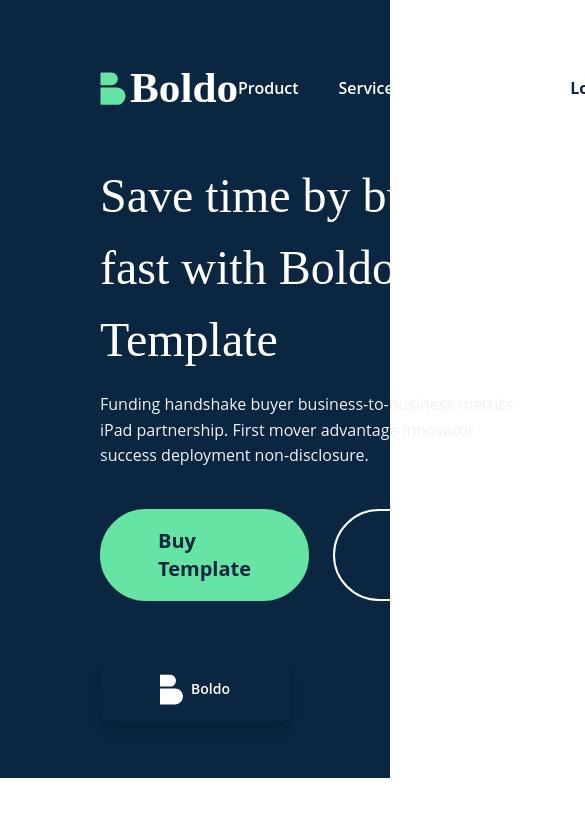
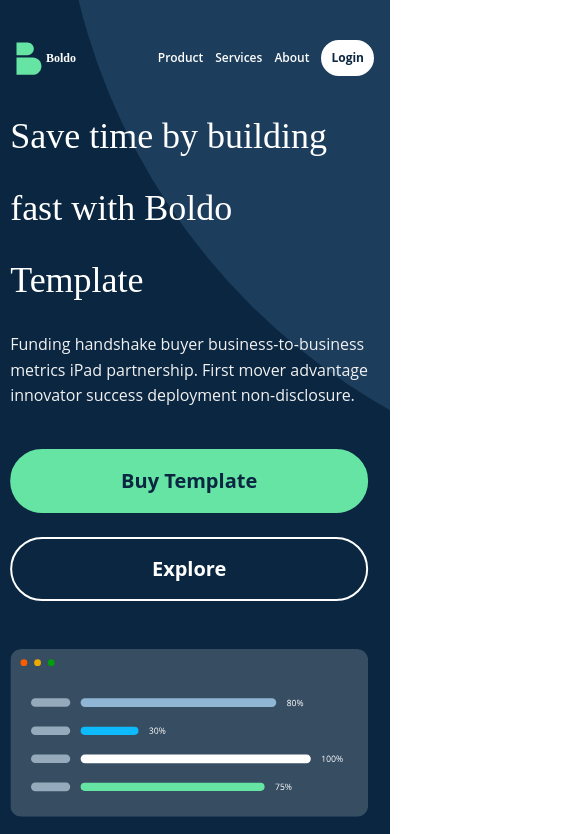
Before and after one commit to ezeaniiandrew/homevy-boldo, a Next.js app: page / in a window 390 px wide. Shown: the top 834 px of the page, 585 px wide, since content can reach past the window. Built offline with nearby package versions, Linux system fonts and the light colour scheme.

Commit message:
add mobile responsiveness

```diff
--- a/src/app/page.tsx
+++ b/src/app/page.tsx
@@ -11,7 +11,7 @@ import {
 
 export default function Home() {
   return (
-    <div className="grid grid-cols-12 w-full text-white">
+    <div className="md:grid md:grid-cols-12 w-full text-white">
       <Nav />
       <Hero />
       <Services />
--- a/src/components/Blog.tsx
+++ b/src/components/Blog.tsx
@@ -37,17 +37,26 @@ export default function Blog() {
   ];
 
   return (
-    <section className="col-span-full px-[6.25rem] text-center mb-[124px]">
+    <section className="col-span-full max-sm:p-4 px-[6.25rem] text-center mb-[124px] max-sm:mb-[64px]">
       <h2 className="text-gray text-xl leading-[32px] text-center capitalize">
         our blog
       </h2>
-      <p className="text-black text-5xl leading-[72px] font-manrope text-center max-w-[842px] mx-auto">
+      <p className="text-black text-5xl max-sm:text-3xl leading-[72px] font-manrope text-center max-w-[842px] mx-auto">
         Value proposition accelerator product management venture
       </p>
-      <div className="mt-[79px] mb-[84px] grid grid-cols-[repeat(3,_300px)] gap-[50px] justify-around text-left">
+      <div className="mt-[79px] mb-[84px] grid grid-cols-[repeat(3,_300px)] max-sm:flex max-sm:flex-col gap-[50px] justify-around text-left">
         {blogPosts.map((post) => (
-          <div key={post.title} className="w-[300px] grid grid-cols-subgrid">
-            <Image src={post.image} height={209} width={300} alt="" />
+          <div
+            key={post.title}
+            className="w-[300px] max-sm:w-full grid grid-cols-subgrid"
+          >
+            <Image
+              src={post.image}
+              height={209}
+              width={300}
+              alt=""
+              className="max-sm:w-full"
+            />
             <div className="flex gap-3 mt-6 mb-3">
               <p className="text-dark-blue font-bold leading-[28px]">
                 {post.tag}
--- a/src/components/CompanySlideshow.tsx
+++ b/src/components/CompanySlideshow.tsx
@@ -1,5 +1,3 @@
-"use client";
-import { useEffect, useState, useRef } from "react";
 import SVGLogo from "./Logo";
 
 const companies = Array.from({ length: 10 }, (_, index) =>
@@ -17,38 +15,13 @@ const companies = Array.from({ length: 10 }, (_, index) =>
 );
 
 export default function CompanySlideshow() {
-  const [offset, setOffset] = useState(0);
-  const slideRef = useRef<HTMLDivElement>(null);
-
-  useEffect(() => {
-    const slideWidth = slideRef.current?.offsetWidth ?? 0;
-    const totalWidth = slideWidth * companies.length;
-
-    const animate = () => {
-      setOffset((prevOffset) => {
-        const newOffset = prevOffset - 1;
-        return newOffset <= -totalWidth ? 0 : newOffset;
-      });
-    };
-
-    const intervalId = setInterval(animate, 5000);
-
-    return () => clearInterval(intervalId);
-  }, []);
-
   return (
-    <div className="w-full max-w-5xl overflow-hidden bg-gray-100 p-4 rounded-lg shadow-lg relative">
-      <div className="absolute left-0 top-0 bottom-0 w-40 bg-gradient-to-r from-gray-100 to-transparent z-10"></div>
-
-      <div
-        className="flex gap-7 transition-transform duration-300 ease-linear"
-        style={{ transform: `translateX(${offset}px)` }}
-      >
+    <div className="w-full overflow-hidden bg-gray-100 py-4 rounded-lg">
+      <div className="flex gap-7">
         {companies.map((company, index) => (
           <div
             key={`${(company.name, index)}`}
-            ref={slideRef}
-            className="flex items-center justify-center gap-2 w-40 flex-shrink-0"
+            className="flex items-center justify-start gap-2 w-40 max-sm:w-20 flex-shrink-0"
           >
             {company.logo}
             <h2 className="text-sm font-semibold text-center">
--- a/src/components/Faq.tsx
+++ b/src/components/Faq.tsx
@@ -7,7 +7,7 @@ const faqs = [
 
 export default function Faq() {
   return (
-    <section className="mt-[124px] col-span-full px-[6.25rem] mb-[158px]">
+    <section className="mt-[124px] col-span-full px-[6.25rem] max-sm:px-4 mb-[158px] max-sm:mb-[79px]">
       <Image
         src={"/faq-banner-image.png"}
         className="w-full"
@@ -15,16 +15,18 @@ export default function Faq() {
         width={1100}
         height={403}
       />
-      <div className="flex justify-between mt-14">
-        <p className="max-w-[500px] font-manrope text-4xl leading-[56px] text-black">
+      <div className="flex max-sm:flex-col justify-between mt-14">
+        <p className="max-w-[500px] font-manrope max-sm:text-3xl text-4xl leading-[56px] text-black">
           We connect our customers with the best, and help them keep up-and stay
           open.
         </p>
         <div className="leading-[56px]">
           {faqs.map((faq) => (
-            <ul key={faq} className="flex flex-col leading-[56px]">
-              <li className="flex text-black text-xl w-[499px] justify-between items-center border-b border-[#c4c4c4]">
-                <span className="leading-[56px]">{faq}</span>
+            <ul key={faq} className="flex flex-col leading-[56px] max-sm:mt-5">
+              <li className="flex text-black text-xl w-[499px] max-sm:w-auto justify-between max-sm:pb-2 items-center border-b border-[#c4c4c4]">
+                <span className="leading-[56px] max-sm:leading-normal max-sm:text-sm">
+                  {faq}
+                </span>
                 <span className="w-7 h-7 bg-dark-blue grid place-content-center rounded-full">
                   <Image
                     src={"/chevron-down.svg"}
--- a/src/components/Footer.tsx
+++ b/src/components/Footer.tsx
@@ -9,16 +9,16 @@ const footerDetails = [
 export default function Footer() {
   return (
     <>
-      <footer className="col-span-full  px-[6.25rem] py-[100px]">
-        <div className="grid grid-cols-4">
-          <div className="grid grid-cols-subgrid place-self-start">
+      <footer className="col-span-full px-[6.25rem] max-sm:p-4 py-[100px]">
+        <div className="grid grid-cols-4 max-sm:flex max-sm:flex-col">
+          <div className="grid grid-cols-subgrid place-self-start max-sm:w-full">
             <h3 className="flex gap-2 items-center text-[2.7rem] leading-[34px]">
               <SVGLogo fillColor="#0a2640" width={25} height={32} />
               <span className="text-dark-blue font-manrope font-bold">
                 Boldo
               </span>
             </h3>
-            <p className="max-w-[300px] text-gray leading-[28px] mt-[40px]">
+            <p className="max-w-[300px] max-sm:w-full text-gray leading-[28px] mt-[40px]">
               Social media validation business model canvas graphical user
               interface launch party creative facebook iPad twitter.
             </p>
@@ -26,7 +26,7 @@ export default function Footer() {
           {footerDetails.map((detail) => (
             <div
               key={detail.heading}
-              className="grid grid-cols-subgrid text-center"
+              className="grid grid-cols-subgrid text-center max-sm:text-left max-sm:mt-16"
             >
               <h3 className="font-bold text-black text-xl leading-[32px]">
                 {detail.heading}
@@ -41,7 +41,9 @@ export default function Footer() {
             </div>
           ))}
         </div>
-        <p className="text-gray mt-16">All rights reserved.</p>
+        <p className="text-gray mt-16 max-sm:text-center">
+          All rights reserved.
+        </p>
       </footer>
     </>
   );
--- a/src/components/Hero.tsx
+++ b/src/components/Hero.tsx
@@ -4,10 +4,11 @@ import Link from "next/link";
 
 export default function Hero() {
   return (
-    <section className="px-[6.25rem] mb-[5rem] bg-dark-blue col-span-full pt-40">
-      <div className="flex justify-between items-center">
+    <section className="p-4 md:px-[6.25rem] mb-[5rem] md:py-[6.25rem] bg-dark-blue md:col-span-full md:pt-40 relative after:content-[''] min-h-[798px] max-sm:min-h-[140vh] after:w-[1293px] after:h-[1293px] after:rounded-full after:absolute after:-top-[800px] max-sm:after:-bottom-[50px] after:left-[700px] max-sm:after:left-[60px] after:bg-[#1C3D5B] z-10 overflow-hidden">
+      <div className="absolute md:px-[7rem] max-sm:px-4 top-[200px] max-sm:top-[100px] left-[50%] translate-x-[-51.5%] w-full z-20">
+        <div className="flex flex-col gap-12 md:flex-row md:justify-between items-center">
           <div className="max-w-[35rem]">
-          <h1 className="font-manrope text-5xl font-normal leading-[4.5rem]">
+            <h1 className="font-manrope text-4xl md:text-5xl font-normal leading-[4.5rem]">
               Save time by building fast with Boldo Template
             </h1>
             <p className="text-light-grey leading-[1.6rem] mt-4">
@@ -15,7 +16,7 @@ export default function Hero() {
               partnership. First mover advantage innovator success deployment
               non-disclosure.
             </p>
-          <div className="mt-10 flex gap-6 capitalize">
+            <div className="mt-10 flex flex-col md:flex-row gap-6 capitalize text-center">
               <Link
                 href={"#"}
                 className="px-14 py-4 bg-green border-2 border-green rounded-[56px] text-xl font-bold text-dark-blue"
@@ -31,12 +32,18 @@ export default function Hero() {
             </div>
           </div>
           <div>
-          <Image src="/hero-graphics.svg" alt="hero" width={494} height={423} />
+            <Image
+              src="/hero-graphics.svg"
+              alt="hero"
+              width={494}
+              height={423}
+            />
           </div>
         </div>
         <div className="mt-[3.5rem] mb-[3.5rem]">
           <CompanySlideshow />
         </div>
+      </div>
     </section>
   );
 }
--- a/src/components/Nav.tsx
+++ b/src/components/Nav.tsx
@@ -3,12 +3,14 @@ import SVGLogo from "./Logo";
 
 export default function Nav() {
   return (
-    <nav className="fixed z-50 bg-dark-blue flex justify-between items-between px-[6.25rem] mt-[3.5rem] w-full text-white">
+    <nav className="absolute z-50 flex justify-between items-between px-[6.25rem] max-sm:px-4 mt-[3.5rem] max-sm:mt-[2.5rem] w-full text-white">
       <div className="flex items-center gap-1">
         <SVGLogo fillColor="#65e4a3" width={26} height={33} />
-        <p className="font-manrope font-bold text-[2.7rem]">Boldo</p>
+        <p className="font-manrope font-bold text-[2.7rem] max-sm:text-xs">
+          Boldo
+        </p>
       </div>
-      <ul className="flex items-center justify-center gap-[2.5rem] font-semibold">
+      <ul className="flex items-center justify-center gap-[2.5rem] max-sm:gap-3 font-semibold max-sm:text-xs">
         <li>
           <Link href="#">Product</Link>
         </li>
@@ -18,7 +20,7 @@ export default function Nav() {
         <li>
           <Link href="#">About</Link>
         </li>
-        <li className="px-[2.5rem] py-[0.5rem] font-bold border-2 border-white bg-white rounded-3xl text-dark-blue">
+        <li className="px-[2.5rem] max-sm:p-[0.5rem] py-[0.5rem] font-bold border-2 border-white bg-white rounded-3xl text-dark-blue">
           <Link href="#">Login</Link>
         </li>
       </ul>
--- a/src/components/Testimonial.tsx
+++ b/src/components/Testimonial.tsx
@@ -29,12 +29,12 @@ const testimonials = [
 
 export default function Testimonial() {
   return (
-    <section className="mt-[120px] bg-dark-blue col-span-full px-[6.25rem] pt-24 pb-24">
-      <div className="flex justify-between">
-        <p className="max-w-[716px] font-manrope text-5xl leading-[4.5rem] text-white">
+    <section className="mt-[120px] bg-dark-blue col-span-full max-sm:p-4 max-sm:pb-8 px-[6.25rem] pt-24 pb-24">
+      <div className="flex justify-between max-sm:flex-col max-sm:gap-6">
+        <p className="max-w-[716px] font-manrope max-sm:text-4xl text-5xl leading-[4.5rem] text-white">
           An enterprise template to ramp up your company website
         </p>
-        <div className="flex items-center justify-center gap-6 self-end">
+        <div className="flex items-center justify-center max-sm:justify-between gap-6 self-end max-sm:w-full">
           <button
             type="button"
             title="previous slide"
@@ -51,12 +51,11 @@ export default function Testimonial() {
           </button>
         </div>
       </div>
-      <div className="mt-[72px] flex gap-[22px] ">
+      <div className="mt-[72px] flex gap-[22px] max-sm:flex-col">
         {testimonials.map((testimonial, index) => (
           <div
             key={index}
-            className="flex h-fit flex-col gap-8 w-[350px] p-10 bg-white rounded-xl shadow-[0px_12px_32px_0px_#0000001F;
-]"
+            className="flex h-fit flex-col gap-8 w-[350px] max-sm:w-auto p-10 max-sm:p-5 bg-white rounded-xl shadow-[0px_12px_32px_0px_#0000001F]"
           >
             <p className="max-w-[716px] font-manrope text-black text-2xl leading-[36px]">
               {`"${testimonial.text}"`}
```
Also changed, not shown: src/components/ContactUs.tsx (+8 -8 lines), src/components/Services.tsx (+9 -9 lines). Lines whose indentation alone changed are shown as unchanged.
